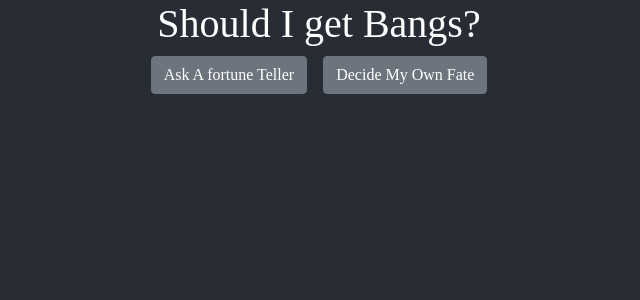
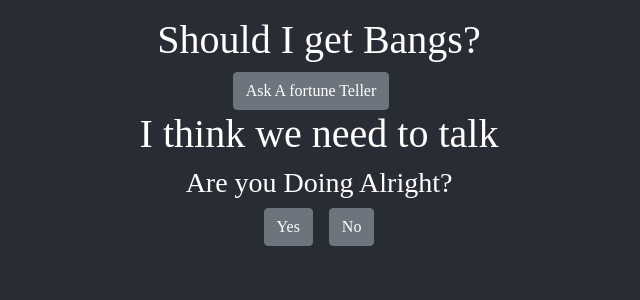
Before and after one commit to mwraich/bots_against_bangs, a React (Create React App) app: page / in a window 1280 px wide. Shown: the top 300 px of the page, without its empty margins (321-961 px from the left). Built offline with nearby package versions, Linux system fonts and the light colour scheme; a web font is replaced by a local one.

Commit message:
Test run of question flows

```diff
--- a/src/DecideMyOwnFate/index.jsx
+++ b/src/DecideMyOwnFate/index.jsx
@@ -3,14 +3,86 @@ import sample from 'lodash.sample';
 import MagicBall from '../Images/MagicBall.svg';
 import FortuneTellingBall from '../Images/FortuneTellingBall.svg';
 import './style.css';
+import { Button } from 'reactstrap'
+
+const NOT_OKAY = 'NOT_OKAY'
+const IM_OKAY = 'IM_OKAY'
+const IM_POSITIVE = 'IM_POSITIVE'
+const STOP_ASKING = 'STOP_ASKING'
+const I_GOT_DUMPED = 'I_GOT_DUMPED'
+const FOREVER_ALONE = 'FOREVER_ALONE'
+
 
 class DecideMyOwnFate extends Component {
   constructor(props) {
     super(props);
+    this.state = {
+      step: 0,
+    };
+  }
+
+  myDecisions = () => {
+    if (this.state.step === 0) {
+      return(
+        <div>
+          <h3>Are you Doing Alright?</h3>
+          <Button onClick={() => this.setState({step: IM_OKAY})}
+          className='mr-3'>Yes</Button>
+          <Button onClick={() => this.setState({step: NOT_OKAY})}
+          >No</Button>
+        </div>
+      )
+    }
+    if (this.state.step === NOT_OKAY) {
+      return(
+        <h1>DON'T GET BANGS</h1>
+      )
+    }
+    if (this.state.step === IM_OKAY) {
+      return(
+        <div>
+          <h3>Are you SURE</h3>
+          <Button onClick={() => this.setState({step: IM_POSITIVE})}
+          className='mr-3'>Yes, I'm Positive</Button>
+          <Button onClick={() => this.setState({step: NOT_OKAY})}
+          >No</Button>
+        </div>
+      )
+    }
+    if (this.state.step === IM_POSITIVE) {
+      return(
+        <div>
+          <h3>Are you REALLY REALLY SURE</h3>
+          <Button onClick={() => this.setState({step: STOP_ASKING})}
+          className='mr-3'>Yes, STOP ASKING</Button>
+          <Button onClick={() => this.setState({step: NOT_OKAY})}
+          >No</Button>
+        </div>
+      )
+    }
+    if (this.state.step === STOP_ASKING) {
+      return(
+        <div>
+          <h2>Wow, just wanted to make sure, jeeze</h2>
+          <h2>Did you get out of a relationship recently?</h2>
+          <Button onClick={() => this.setState({step: NOT_OKAY})}
+          className='mr-3'>Maybe. I don't want to talk about it</Button>
+          <Button onClick={() => this.setState({step: NOT_OKAY})}
+          >No, I've been forever alone</Button>
+          <Button></Button>
+        </div>
+      )
+    }
+    return null
   }
 
   render() {
-    return ('decide my own fate');
+    return (
+      <div>
+        <h1> I think we need to talk</h1>
+        {this.myDecisions()}
+      </div>
+    );
   }
 }
 export default DecideMyOwnFate;
--- a/src/Homepage/index.jsx
+++ b/src/Homepage/index.jsx
@@ -9,7 +9,7 @@ class HomePage extends Component {
     super(props);
     this.state = {
       showFortuneTeller: false,
-      showSelectionPath: false,
+      showSelectionPath: true,
     };
   }
 
@@ -38,7 +38,7 @@ class HomePage extends Component {
   render() {
     return (
       <div className="homepage fixed-top">
-        <h1> Should I get Bangs? </h1>
+        <h1 className='mt-3'> Should I get Bangs? </h1>
           {this.askAFortuneTeller()}
           {this.decideMyOwnFate()}
       </div>
```
